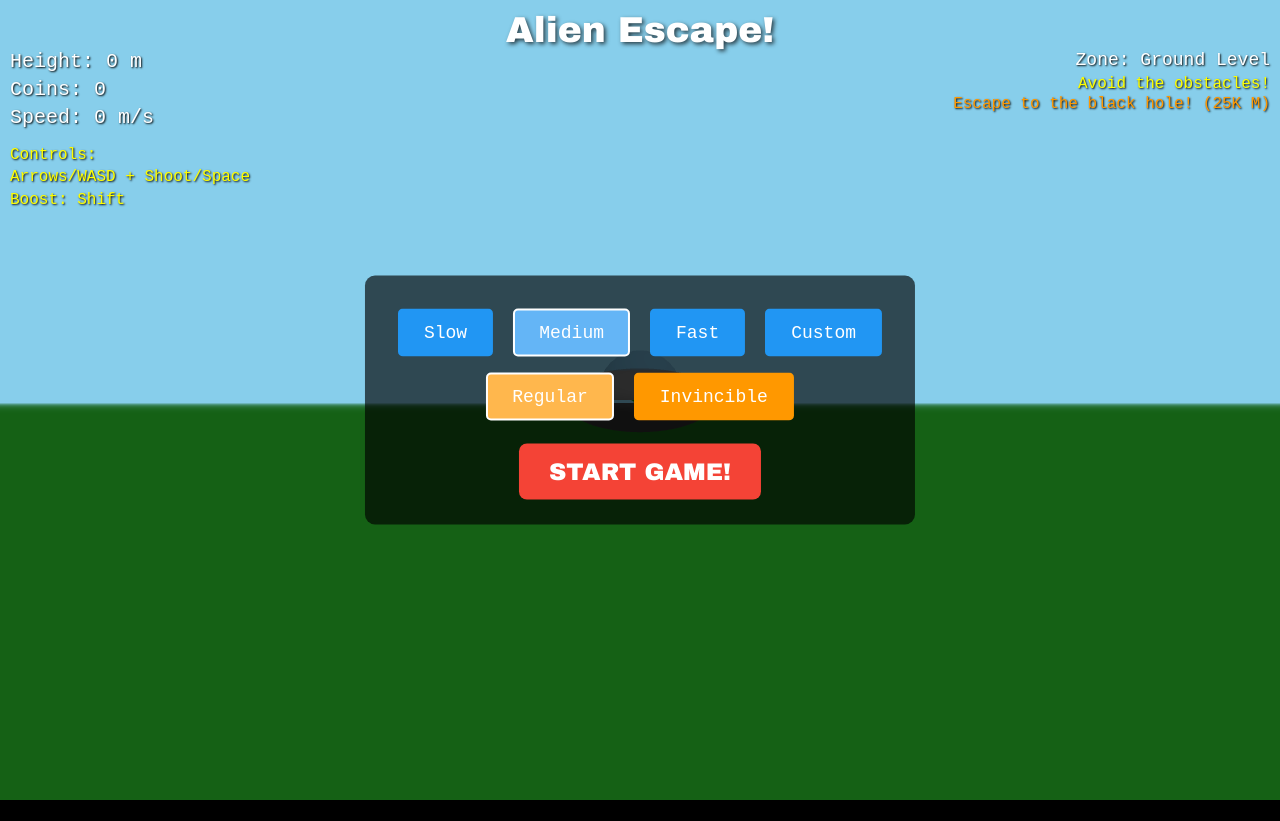
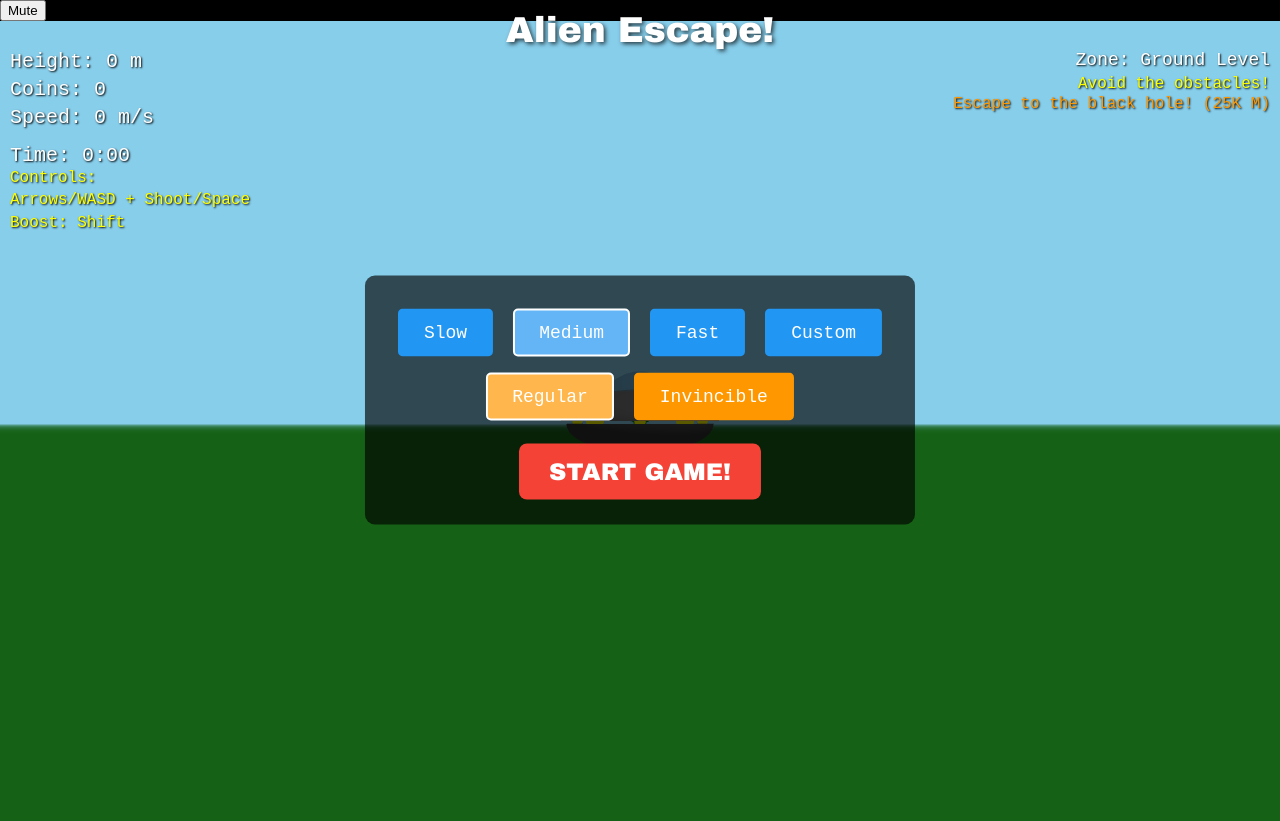
Before and after one commit to ronpicard/alien-escape-game-websim, a plain HTML site: page index.html in a window 1280 px wide. Before the commit the page ends 800 px from the top, so only its background shows below. Drawn offline with nearby package versions, Linux system fonts and the light colour scheme.

Commit message:
Update index.html

```diff
--- a/index.html
+++ b/index.html
@@ -13,6 +13,7 @@
         <div id="info">Height: 0 m</div>
         <div id="coins">Coins: 0</div>
         <div id="speed">Speed: 0 m/s</div>
+        <div id="timer">Time: 0:00</div>
         <!-- Updated controls display text (initial state, JS will update) -->
         <div id="controls">Controls:<br>Arrows/WASD + Shoot/Space</div>
     </div>
@@ -75,6 +76,7 @@
     <button id="shoot-button">Shoot</button>
     <button id="restart-ingame-button">Restart</button>
     <button id="boost-button">Boost</button>
+    <button id="mute-button">Mute</button>
 
     <script type="importmap">
         {
```
